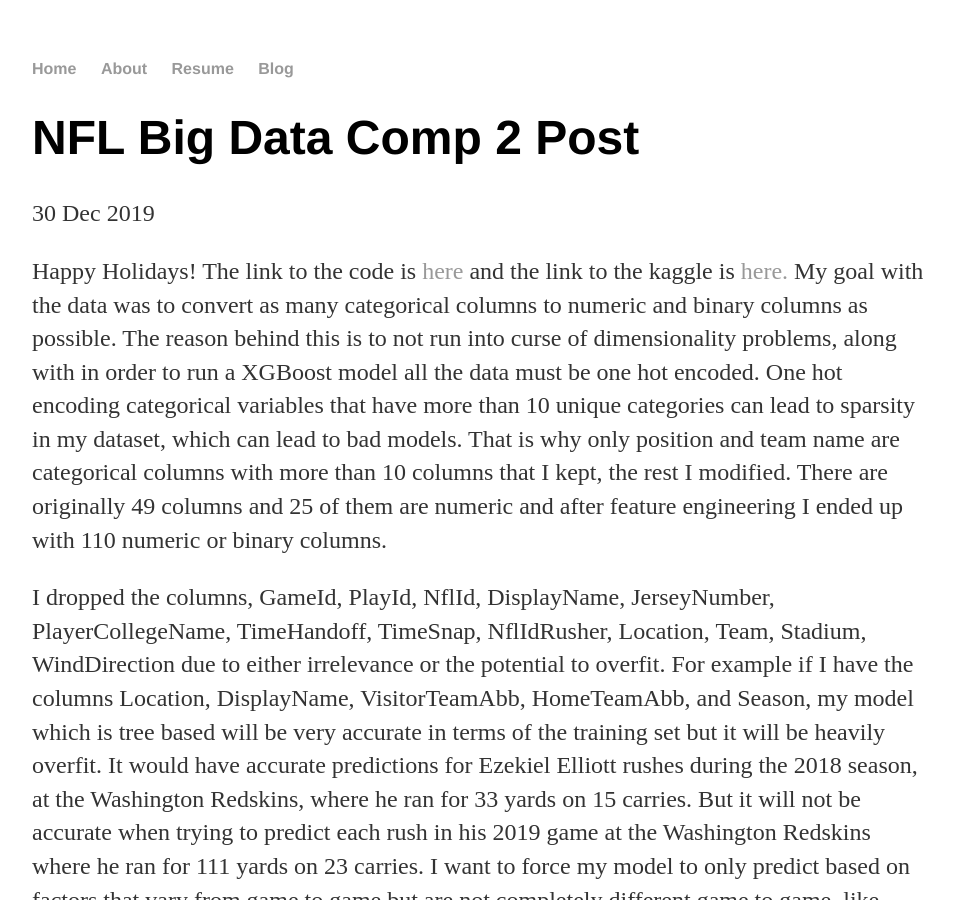
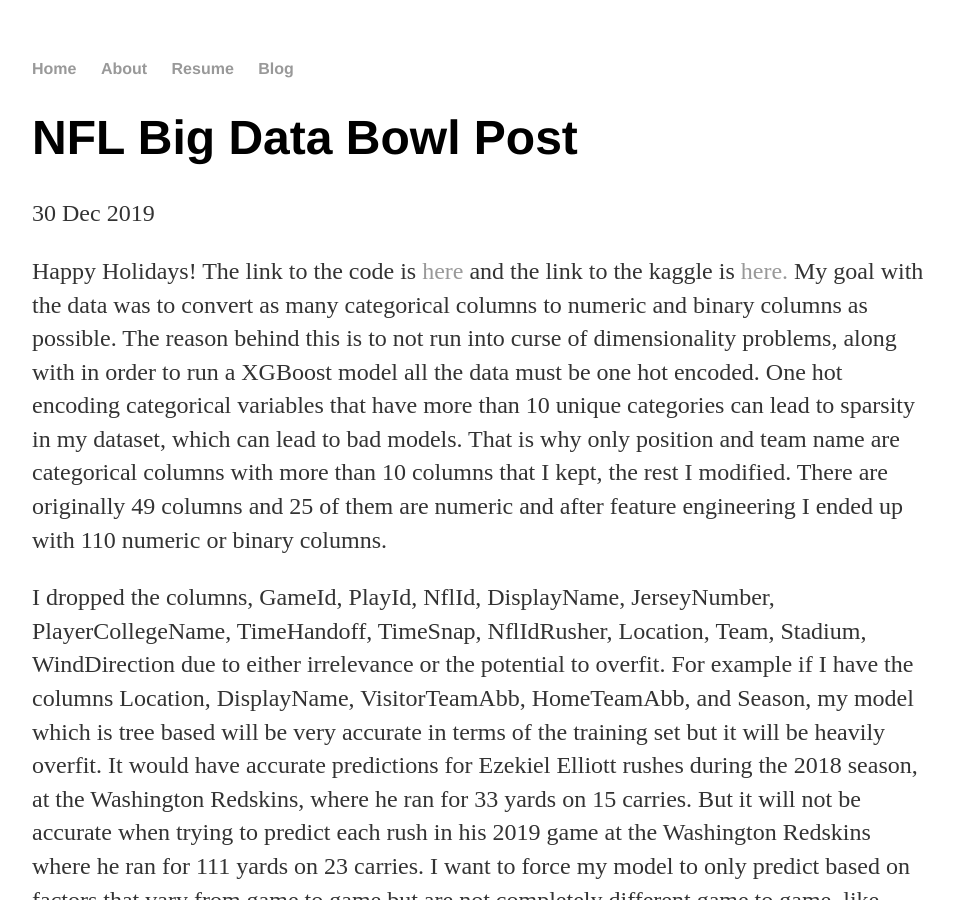
Before and after one commit to EricKnop/EricKnop.github.io, a Jekyll site: the page built from _posts/2019-12-30-nfl-bigdata-comp.md, in a window 1280 px wide and 900 px high. Shown: the whole window, without its empty margins (160-1113 px from the left). Built offline with Jekyll 4.4.1, drawn with Linux system fonts in a browser that asks for light colours.

Commit message:
Update 2019-12-30-nfl-bigdata-comp.md

```diff
--- a/_posts/2019-12-30-nfl-bigdata-comp.md
+++ b/_posts/2019-12-30-nfl-bigdata-comp.md
@@ -1,6 +1,6 @@
 ---
 layout: post
-title: "NFL Big Data Comp 2 Post"
+title: "NFL Big Data Bowl Post"
 date: 2019-12-30
 ---
 Happy Holidays!
```
